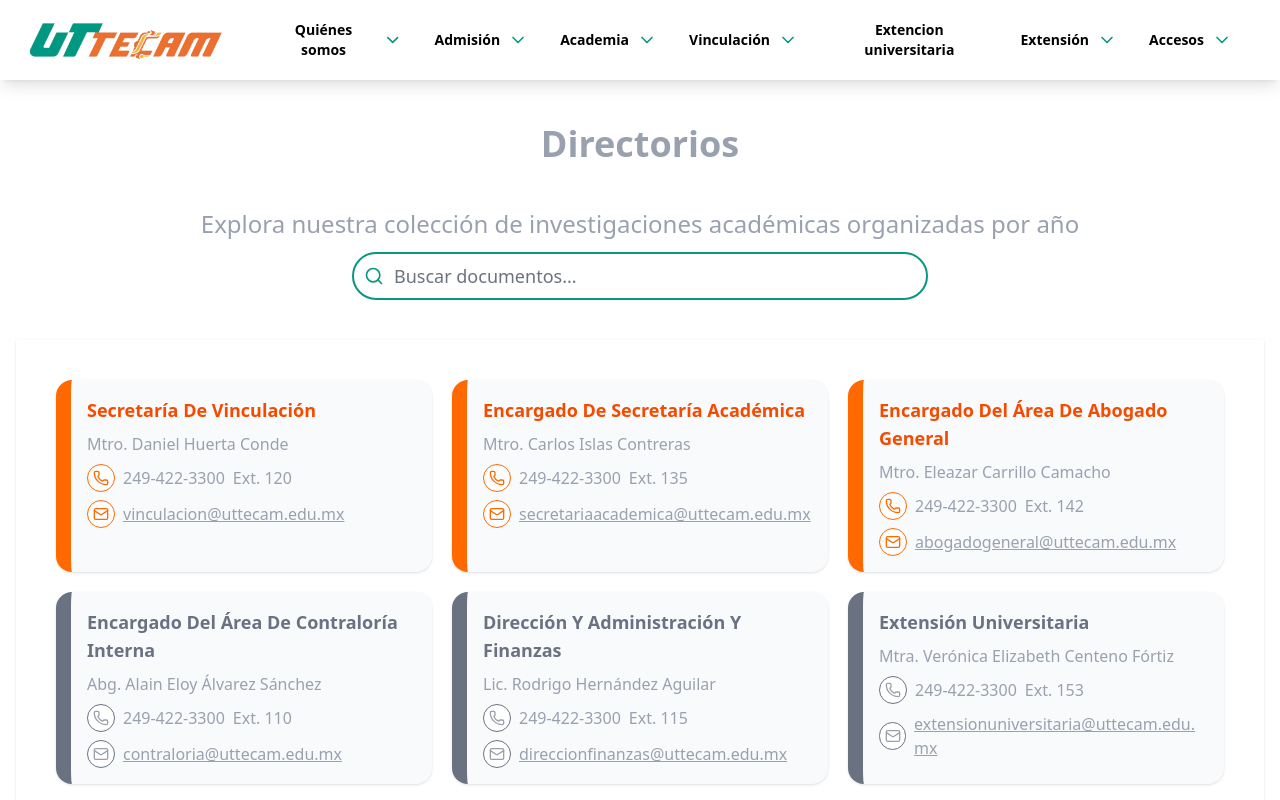
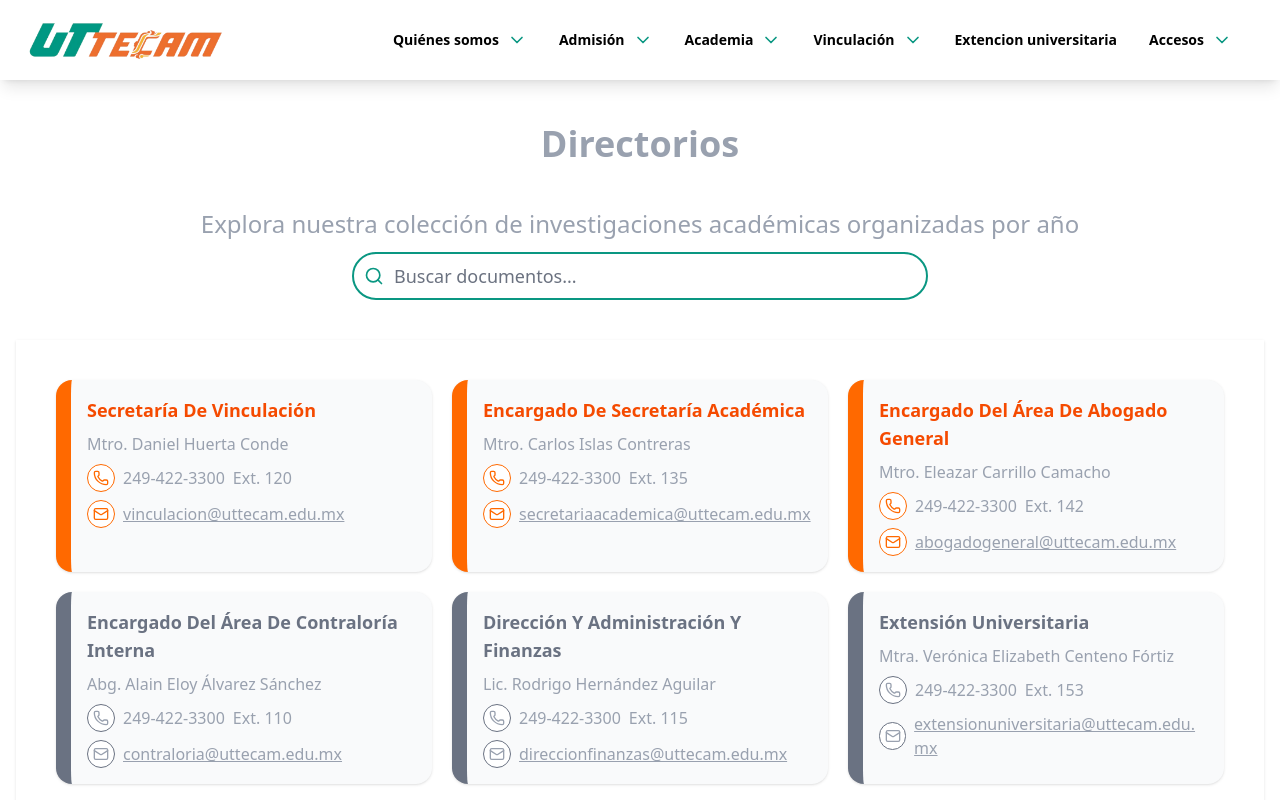
Before and after one commit to RaulZamoraPerez/UTTECAM, a React (Vite) app: page /directorios in a window 1280 px wide. Shown: the top 800 px of the page. Built offline with nearby package versions, Linux system fonts and the light colour scheme.

Commit message:
Correciones Navbar y Modal

```diff
--- a/src/components/Modal/ModalInicial.tsx
+++ b/src/components/Modal/ModalInicial.tsx
@@ -53,7 +53,7 @@ export default function NewsModal() {
                     >
                         <X className="h-6 w-6" style={{ color: "#008066" }} />
                     </button>
-                    <div className="relative" style={{ height: "500px", overflow: "hidden" }}>
+                    <div className="relative" style={{ height: "400px", overflow: "hidden" }}>
                         <img
                             src="/INGRESOUTTECAM2025.jpg"
                             alt="Noticia importante"
--- a/src/components/navBar.tsx
+++ b/src/components/navBar.tsx
@@ -148,15 +148,6 @@ export default function Navbar() {
         {
             label: "Extencion universitaria",
             href: "/extencion-universitaria",
-        },
-        {
-            label: "Extensión",
-            href: "/extension",
-            submenu: [
-                { label: "Proyectos de extensión", href: "/proyectos-extension" },
-                { label: "Eventos de extensión", href: "/eventos-extension" },
-                { label: "Redes de extensión", href: "/redes-extension" },
-            ],
         },
         {
             label: "Accesos",
```
